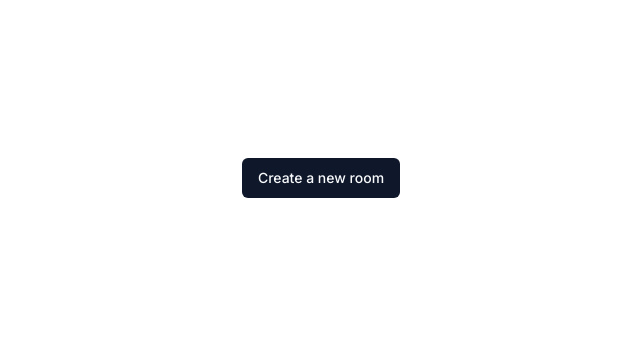
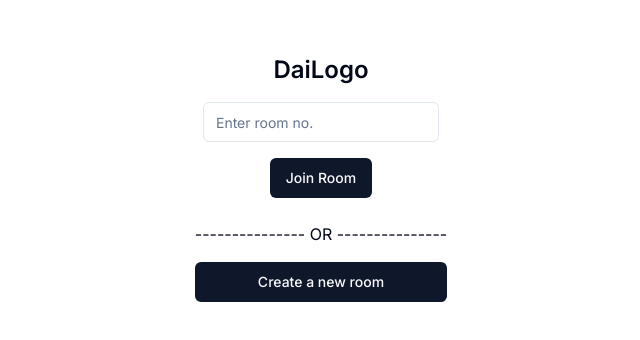
Before and after one commit to nilu2039/kaigi-client, a Next.js app: page / in a window 1280 px wide. Shown: the part 222-562 px from the top of the page, without its empty margins (319-959 px from the left). Built offline with nearby package versions, Linux system fonts and the light colour scheme; no server answers.

Commit message:
steam setup

```diff
--- a/package.json
+++ b/package.json
@@ -18,6 +18,7 @@
     "peerjs": "^1.5.4",
     "react": "^18",
     "react-dom": "^18",
+    "react-player": "^2.16.0",
     "socket.io-client": "^4.7.5",
     "tailwind-merge": "^2.3.0",
     "tailwindcss-animate": "^1.0.7"
--- a/src/app/layout.tsx
+++ b/src/app/layout.tsx
@@ -16,10 +16,10 @@ export default function RootLayout({
   children: React.ReactNode;
 }>) {
   return (
-    <html lang="en">
-      <body className={inter.className}>
-        <SocketProvider>{children}</SocketProvider>
-      </body>
-    </html>
+    <SocketProvider>
+      <html lang="en">
+        <body className={inter.className}>{children}</body>
+      </html>
+    </SocketProvider>
   );
 }
--- a/src/app/page.tsx
+++ b/src/app/page.tsx
@@ -9,6 +9,7 @@ import { useState } from "react";
 export default function Home() {
   const router = useRouter();
   const [roomId, setRoomId] = useState("");
+
   const createAndJoin = () => {
     const roomId = nanoid(6);
     router.push(`/room/${roomId}`);
@@ -21,7 +22,17 @@ export default function Home() {
   return (
     <div className="flex flex-col items-center justify-center h-screen">
       <div className="w-2/3 flex items-center justify-center flex-col gap-6 ">
+        <div className="flex flex-col gap-4 items-center justify-center">
+          <h1 className="text-2xl font-semibold">DaiLogo</h1>
+          <Input
+            placeholder="Enter room no."
+            value={roomId}
+            onChange={(e) => setRoomId(e.target.value)}
+          />
+          <Button onClick={joinRoom}>Join Room</Button>
+        </div>
         <div className="flex flex-col gap-4">
+          <span className="">--------------- OR ---------------</span>
           <Button onClick={createAndJoin}>Create a new room</Button>
         </div>
       </div>
--- a/src/app/room/[roomId]/page.tsx
+++ b/src/app/room/[roomId]/page.tsx
@@ -1,7 +1,86 @@
-import React from "react";
+"use client";
 
-const Page = () => {
-  return <div>Page</div>;
+import Player from "@/components/ui/player";
+import { useSocket } from "@/context/socket";
+import useMediaStream from "@/hooks/useMediaStream";
+import usePeer from "@/hooks/usePeer";
+import usePlayer from "@/hooks/usePlayer";
+import { sleep } from "@/lib/utils";
+import React, { useEffect } from "react";
+
+const Page = ({ params }: { params: { roomId: string } }) => {
+  const { myId, peer } = usePeer({ roomId: params.roomId });
+  const { mediaStream } = useMediaStream();
+  const { player, setPlayer } = usePlayer();
+  const socket = useSocket();
+
+  useEffect(() => {
+    if (!socket || !peer || !mediaStream) return;
+
+    const handleUserConnected = async (userId: string) => {
+      console.log("User connected", userId);
+      await sleep(1000);
+      const call = peer.call(userId, mediaStream);
+      call.on("stream", (incomingStream) => {
+        setPlayer((prev) => {
+          return {
+            ...prev,
+            [userId]: {
+              url: incomingStream,
+              muted: false,
+            },
+          };
+        });
+      });
+    };
+
+    socket.on("user-connected", handleUserConnected);
+
+    return () => {
+      socket.off("user-connected", handleUserConnected);
+    };
+  }, [socket, peer, mediaStream, setPlayer]);
+
+  useEffect(() => {
+    if (!myId || !mediaStream) return;
+    setPlayer((prev) => {
+      return {
+        ...prev,
+        [myId]: {
+          url: mediaStream,
+          muted: true,
+        },
+      };
+    });
+  }, [mediaStream, myId, setPlayer]);
+
+  useEffect(() => {
+    if (!peer || !mediaStream) return;
+    peer.on("call", (call) => {
+      call.answer(mediaStream);
+      call.on("stream", (incomingStream) => {
+        setPlayer((prev) => {
+          return {
+            ...prev,
+            [call.peer]: {
+              url: incomingStream,
+              muted: false,
+            },
+          };
+        });
+      });
+    });
+  }, [peer, setPlayer, socket, mediaStream]);
+
+  return (
+    <div className="w-screen h-screen bg-red-300">
+      {player &&
+        Object.keys(player).map((key) => {
+          const { url, muted } = player[key];
+          return <Player key={key} url={url} muted={muted} />;
+        })}
+    </div>
+  );
 };
 
 export default Page;
--- /dev/null
+++ b/src/components/ui/player.tsx
@@ -0,0 +1,24 @@
+import React from "react";
+import { SourceProps } from "react-player/base";
+import ReactPlayer from "react-player";
+
+type PlayerProps = {
+  url: string | MediaStream | string[] | SourceProps[] | undefined;
+  muted?: boolean;
+};
+
+const Player = ({ url, muted = false }: PlayerProps) => {
+  return (
+    <div className="w-full h-full">
+      <ReactPlayer
+        url={url}
+        muted={muted}
+        width={"100%"}
+        height={"100%"}
+        playing={true}
+      />
+    </div>
+  );
+};
+
+export default Player;
--- a/src/context/socket.tsx
+++ b/src/context/socket.tsx
@@ -8,9 +8,9 @@ const SocketContext = React.createContext<Socket | null>(null);
 
 export const useSocket = () => {
   const context = useContext(SocketContext);
-  if (!context) {
-    throw new Error("useSocket must be used within a SocketProvider");
-  }
+  // if (!context) {
+  //   throw new Error("useSocket must be used within a SocketProvider");
+  // }
   return context;
 };
 
--- /dev/null
+++ b/src/hooks/useMediaStream.ts
@@ -0,0 +1,37 @@
+import { useEffect, useRef, useState } from "react";
+
+const useMediaStream = () => {
+  const isMediaStreamSet = useRef(false);
+  const [mediaStream, setMediaSteam] = useState<MediaStream | null>(null);
+
+  useEffect(() => {
+    if (isMediaStreamSet.current) return;
+    isMediaStreamSet.current = true;
+    (async () => {
+      try {
+        const stream = await navigator.mediaDevices.getUserMedia({
+          video: true,
+          audio: true,
+        });
+        setMediaSteam(stream);
+      } catch (error) {
+        console.error(error);
+      }
+    })();
+  }, [mediaStream]);
+
+  //   useEffect(() => {
+  //     return () => {
+  //       console.log("Stopping media stream 2");
+  //       if (mediaStream) {
+  //         mediaStream.getTracks().forEach((track) => {
+  //           track.stop();
+  //         });
+  //       }
+  //     };
+  //   });
+
+  return { mediaStream };
+};
+
+export default useMediaStream;
--- /dev/null
+++ b/src/hooks/usePeer.ts
@@ -0,0 +1,46 @@
+"use client";
+
+import { useSocket } from "@/context/socket";
+import { Peer } from "peerjs";
+import { useEffect, useRef, useState } from "react";
+
+type PeerState = {
+  roomId: string;
+};
+
+const usePeer = ({ roomId }: PeerState) => {
+  const isPeerSet = useRef(false);
+  const [peer, setPeer] = useState<Peer | null>(null);
+  const [myId, setMyId] = useState<string | null>(null);
+  const socket = useSocket();
+
+  useEffect(() => {
+    if (isPeerSet.current || !socket) return;
+    isPeerSet.current = true;
+    (async () => {
+      try {
+        const myPeer = new Peer({
+          host: "localhost",
+          path: "/peer",
+          port: 9000,
+        });
+        setPeer(myPeer);
+        myPeer.on("open", (id) => {
+          setMyId(id);
+          socket.emit("join-room", id, roomId);
+        });
+      } catch (error) {
+        console.error(error);
+      }
+    })();
+    return () => {
+      peer?.destroy();
+    };
+  }, [socket, roomId, peer]);
+  return {
+    peer,
+    myId,
+  };
+};
+
+export default usePeer;
--- /dev/null
+++ b/src/hooks/usePlayer.ts
@@ -0,0 +1,19 @@
+import { useState } from "react";
+import { SourceProps } from "react-player/base";
+
+type Player = {
+  [key: string]: {
+    url: string | MediaStream | string[] | SourceProps[] | undefined;
+    muted: boolean;
+  };
+};
+
+const usePlayer = () => {
+  const [player, setPlayer] = useState<Player | null>(null);
+  return {
+    player,
+    setPlayer,
+  };
+};
+
+export default usePlayer;
--- a/src/lib/utils.ts
+++ b/src/lib/utils.ts
@@ -1,6 +1,10 @@
-import { type ClassValue, clsx } from "clsx"
-import { twMerge } from "tailwind-merge"
+import { type ClassValue, clsx } from "clsx";
+import { twMerge } from "tailwind-merge";
 
 export function cn(...inputs: ClassValue[]) {
-  return twMerge(clsx(inputs))
+  return twMerge(clsx(inputs));
 }
+
+export const sleep = async (ms: number) => {
+  return new Promise((resolve) => setTimeout(resolve, ms));
+};
```
Also changed, not shown: 1 other file (tests, documents, lock files or other folders).
